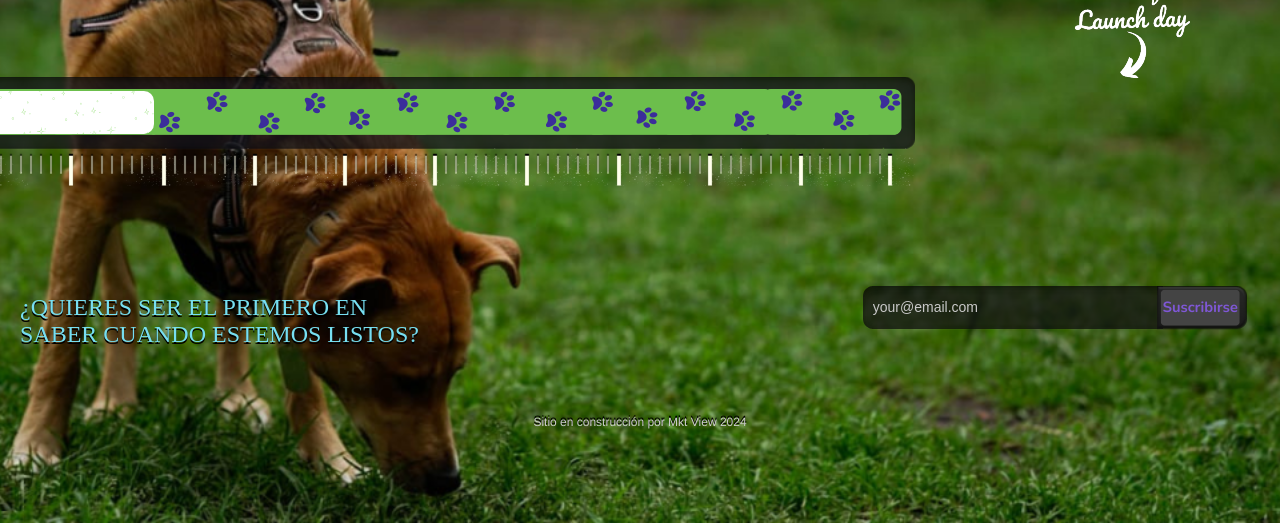
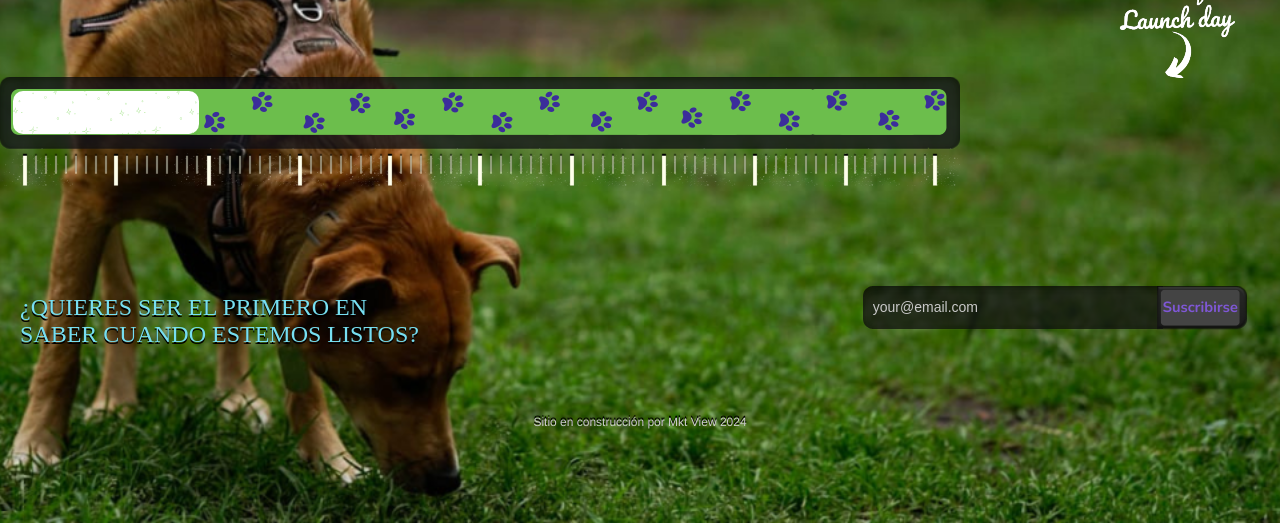
Before and after one commit to fer-OA/adiestra-progress-bar, a plain HTML site: page index.html in a window 1280 px wide. Shown: the part 277-800 px from the top of the page. Drawn offline with nearby package versions, Linux system fonts and the light colour scheme; a web font is replaced by a local one.

Commit message:
Update style.css

```diff
--- a/style.css
+++ b/style.css
@@ -89,7 +89,6 @@ a{ color: #77dff1; text-decoration: none;}
 		margin: 80px 0;
 		background: url(images/progress-container.png) no-repeat;
 		position: relative;
-		right: 45px;
 		}
 
 		.txt-launch-day-hat {
```
